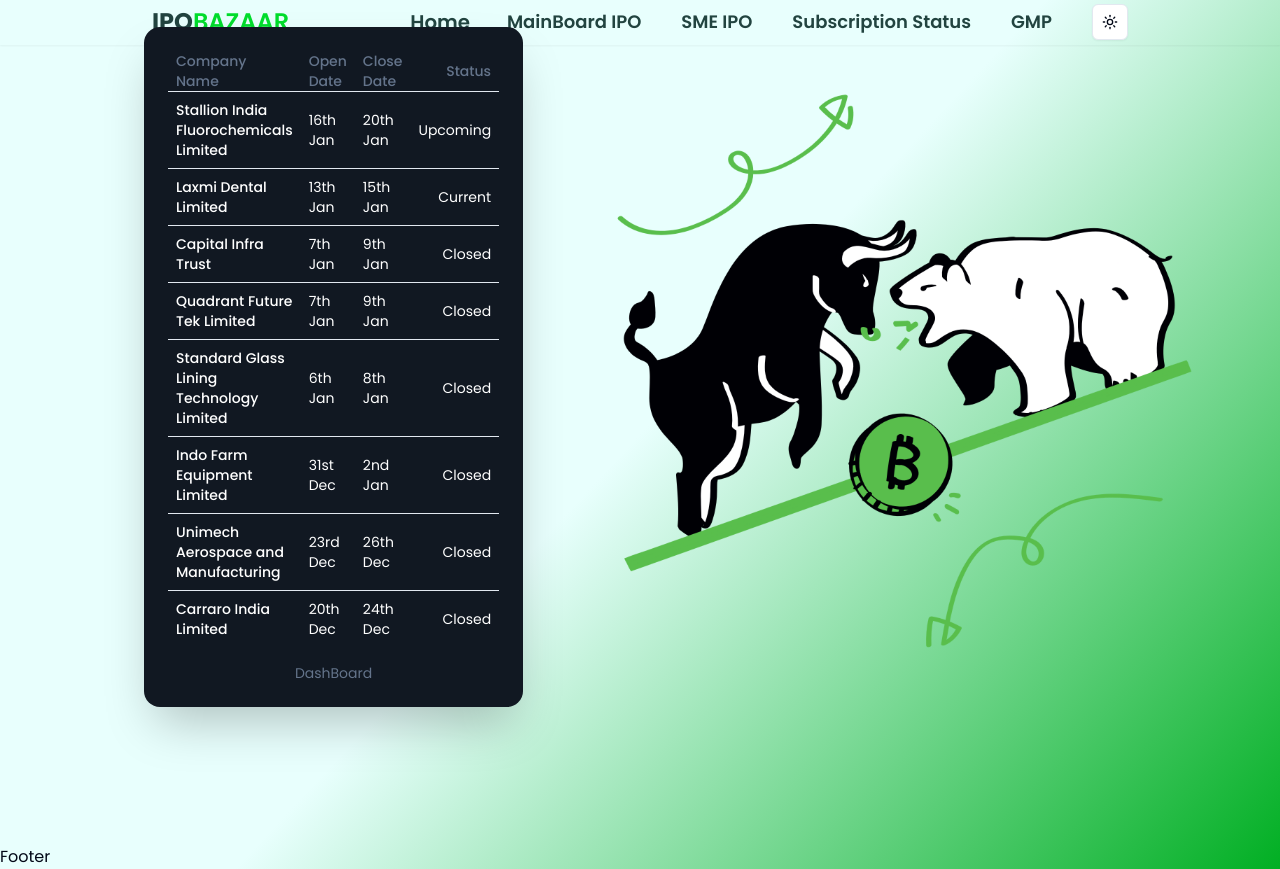
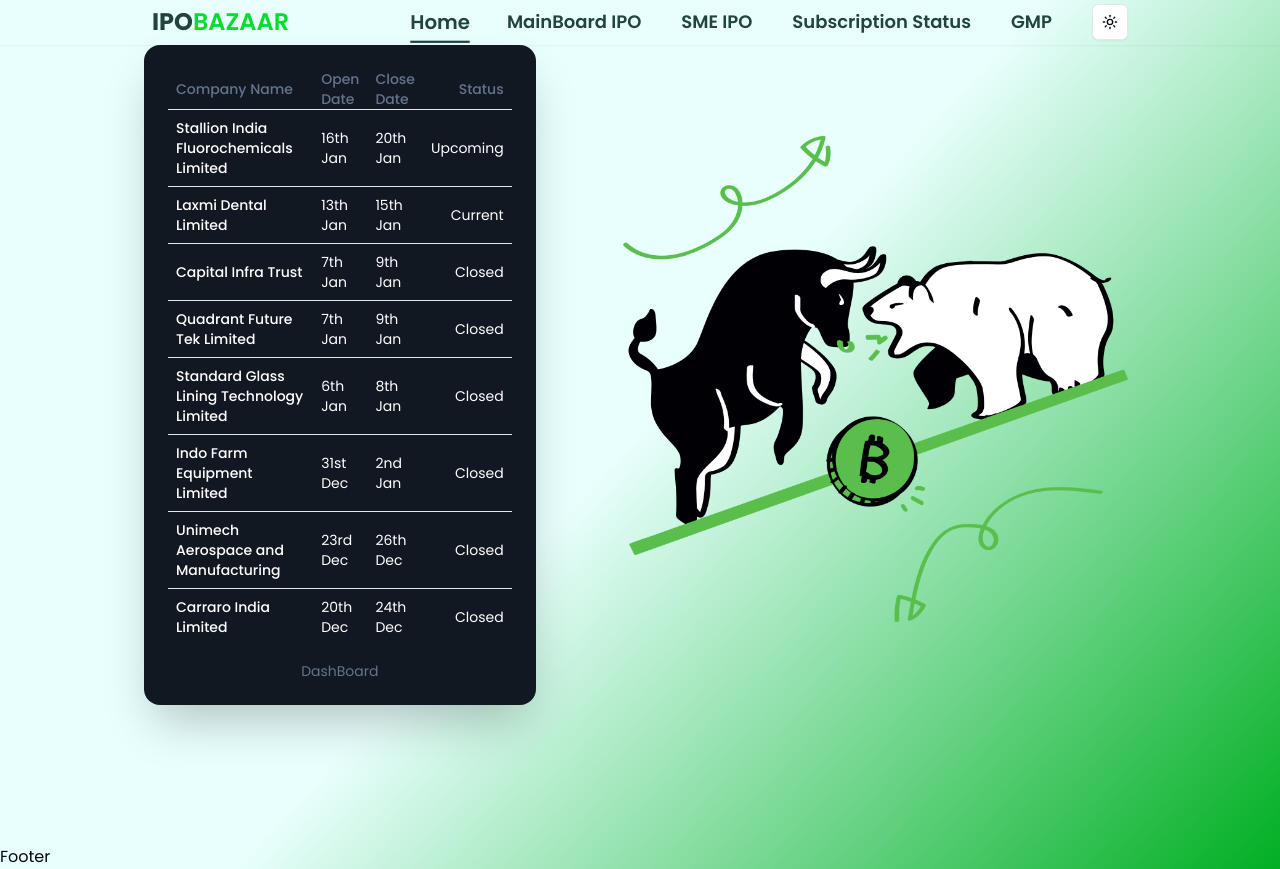
Before and after one commit to Dhanraj-Patil/IPO-BAZAAR, a Next.js app: page / in a window 1280 px wide. Built offline with nearby package versions, Linux system fonts and the light colour scheme.

Commit message:
fixed glitch

```diff
--- a/app/globals.css
+++ b/app/globals.css
@@ -8,16 +8,16 @@
   box-sizing: border-box;
 }
 ::-webkit-scrollbar {
-  width: 8px;
+  width: 0.6rem;
 }
 
 ::-webkit-scrollbar-thumb {
-  background: #888;
+  background: #00573F;
   border-radius: 4px;
 }
 
 ::-webkit-scrollbar-thumb:hover {
-  background: #555;
+  background: #49796B;
 }
 
 @layer base {
--- a/app/page.js
+++ b/app/page.js
@@ -3,15 +3,21 @@
 
 export default function Home() {
   return (
-    <div className="h-[100vh] w-[80%] mx-auto  justify-between items-center ">
-      <div className="flex justify-between items-center translate-y-[-2rem] ">
-        <div className="pl-[1rem]  w-[45%]">
-          <TableDemo/>
+    <div className="h-[100vh] w-[80%] mx-auto justify-between items-center">
+      <div className="flex justify-between items-center">
+        <div className="pl-[1rem] w-[45%]">
+          <TableDemo />
         </div>
 
-        <Image src="/Assets/BB.png" width={700} height={10} alt="Background" className="translate-x-[2rem]  pt-2"  />
-
-
+        <div className="translate-x-[2rem] pt-2">
+          <Image
+            src="/Assets/BB.png"
+            width={700}
+            height={10}
+            alt="Background"
+            priority
+          />
+        </div>
       </div>
     </div>
   );
```
